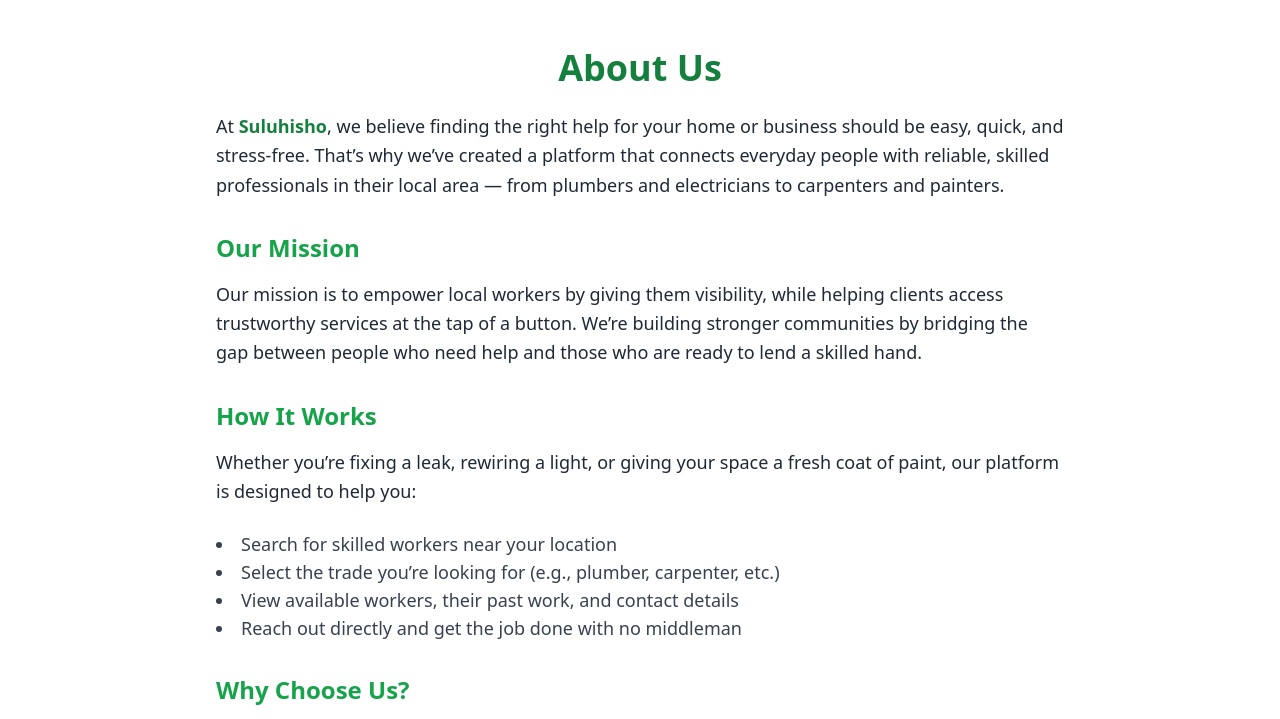
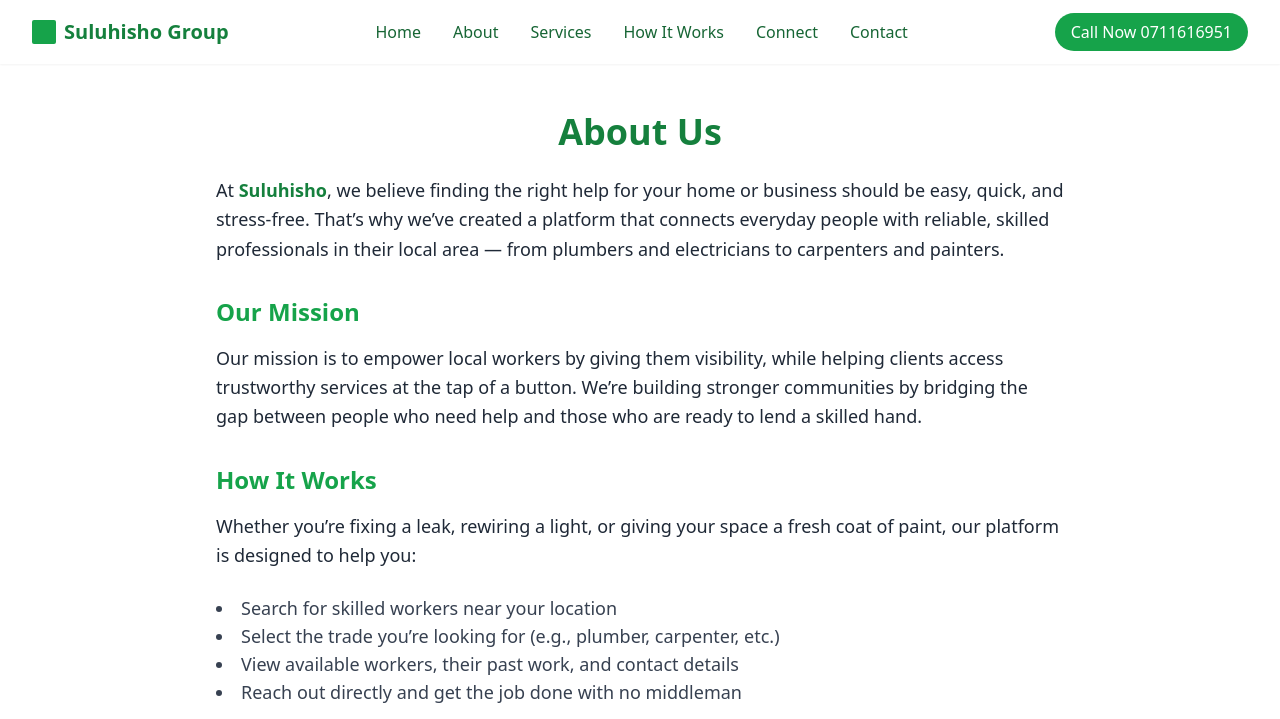
Before and after one commit to Karabo-ux/appWithNoName, a website: page public/about.html in a window 1280 px wide. Shown: the top 719 px of the page. Drawn offline with nearby package versions, Linux system fonts and the light colour scheme.

Commit message:
Update about.html

```diff
--- a/public/about.html
+++ b/public/about.html
@@ -7,6 +7,29 @@
     <script src="https://cdn.tailwindcss.com"></script>
 </head>
 <body>
+    <nav class="bg-white shadow-sm sticky top-0 z-10">
+    <div class="max-w-7xl mx-auto px-4 sm:px-6 lg:px-8">
+      <div class="flex justify-between h-16 items-center">
+        <div class="flex items-center space-x-2">
+          <div class="w-6 h-6 bg-green-600 rounded-sm"></div>
+          <span class="text-xl font-semibold text-green-700">Suluhisho Group</span>
+        </div>
+        <div class="hidden md:flex space-x-8">
+          <a href="#" class="text-green-800 hover:text-green-600">Home</a>
+          <a href="about.html" class="text-green-800 hover:text-green-600">About</a>
+          <a href="#services" class="text-green-800 hover:text-green-600">Services</a>
+          <a href="#how" class="text-green-800 hover:text-green-600">How It Works</a>
+          <a href="#connect" class="text-green-800 hover:text-green-600">Connect</a>
+          <a href="#contact" class="text-green-800 hover:text-green-600">Contact</a>
+        </div>
+        <div>
+          <a href="tel:0711616951" class="bg-green-600 text-white px-4 py-2 rounded-full hover:bg-green-700 transition">
+            Call Now 0711616951
+          </a>
+        </div>
+      </div>
+    </div>
+  </nav>
     <div class="max-w-4xl mx-auto px-6 py-12 text-gray-800">
   <h1 class="text-4xl font-bold text-green-700 mb-6 text-center">About Us</h1>
 
```
